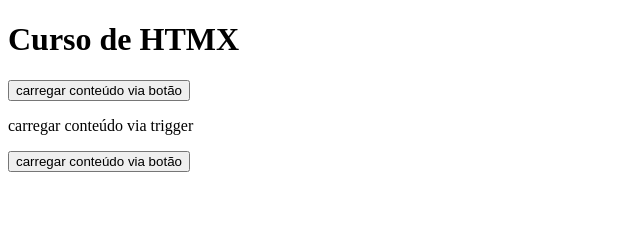
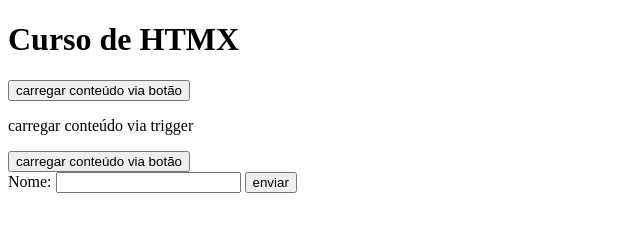
Before and after one commit to albinoafricans/htmx, a website: page base/public/index.html in a window 1280 px wide. Shown: the whole page, without its empty margins (0-640 px from the left). Drawn offline with nearby package versions, Linux system fonts and the light colour scheme.

Commit message:
atributo hx-post  -  enviar dados ao backend

```diff
--- a/base/public/index.html
+++ b/base/public/index.html
@@ -9,7 +9,7 @@
 <body>
     <h1>Curso de HTMX</h1>
 
-    <!--hx-get trazer dados do backend - GET-->
+    <!--hx-get - trabalhando com o verbo - GET -->
     <!--hx-trigger -->
     <!--hx-target -->
 
@@ -20,5 +20,20 @@
     <button hx-get="/carregar-conteudo" hx-target="#conteudo-get">carregar conteúdo via botão</button>
 
     <div id="conteudo-get"></div>
+
+
+    <!-- hx-post - trabalhando com o verbo - POST -->
+    <!-- atributo name do input - valor que sera enviado para backend nome: AA - req.body.nome -->
+    <!-- form -> req.body.algumaChave  - no caso por estarmos utilizando o express  -->
+    <!-- hx-trigger -->
+
+    <form hx-post="/enviar-formulario" hx-trigger="submit">
+        <label for="nome">Nome:</label>
+
+        <input type="text" name="nome" >
+
+        <button>enviar</button>
+    </form>
+
 </body>
 </html>
```
